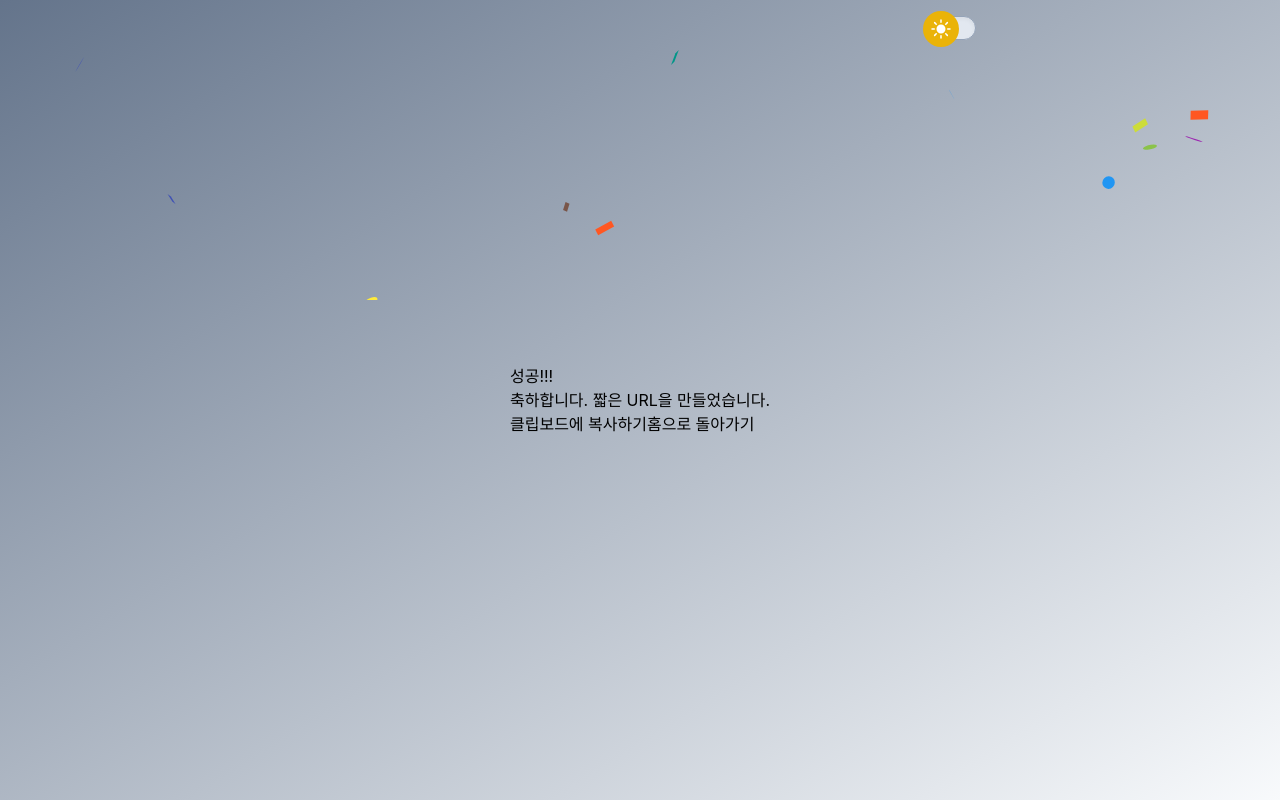
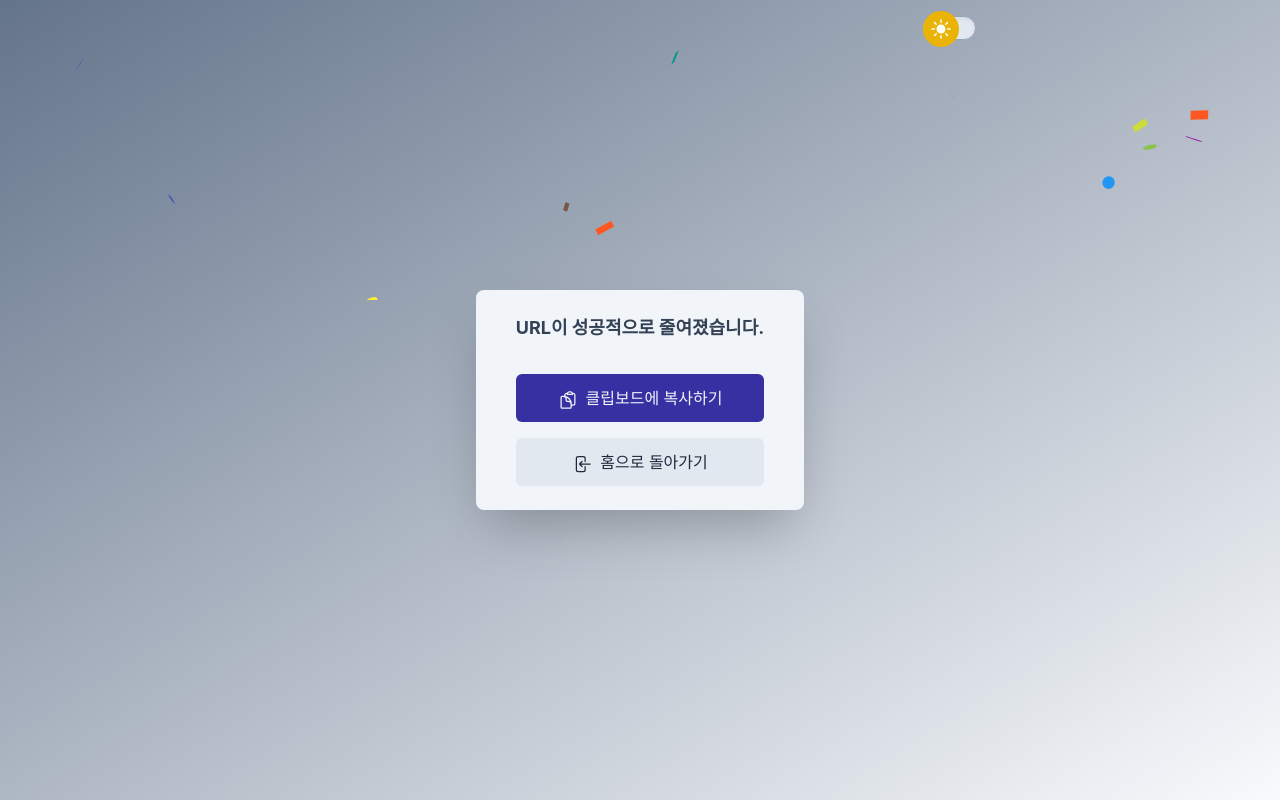
Before and after one commit to min33sky/next-url-shortener, a Next.js app: page /success in a window 1280 px wide. Shown: the top 800 px of the page. Built offline with nearby package versions, Linux system fonts and the light colour scheme; a web font is replaced by a local one.

Commit message:
feat: success page ui

```diff
--- a/src/app/success/page.tsx
+++ b/src/app/success/page.tsx
@@ -1,18 +1,60 @@
 'use client';
 
-import React from 'react';
+import useBaseStore from '@/store/useBaseStore';
+import Link from 'next/link';
+import React, { useCallback, useState } from 'react';
 import Confetti from 'react-confetti';
+import {
+  ClipboardDocumentCheckIcon,
+  ClipboardDocumentIcon,
+  ArrowLeftOnRectangleIcon,
+} from '@heroicons/react/24/outline';
+import { set } from 'zod';
 
 export default function SuccessPage() {
+  const [clicked, setClicked] = useState(false);
+  const { shortLink } = useBaseStore((state) => ({
+    shortLink: state.shortLink,
+  }));
+
+  console.log('shortLink: ', shortLink);
+
   // TODO: Width, Height를 동적으로 가져오도록 수정한다.
+
+  const copyToClipboard = useCallback(() => {
+    setClicked(true);
+    navigator.clipboard.writeText(shortLink);
+  }, [shortLink]);
+
+  const Icon = clicked ? ClipboardDocumentCheckIcon : ClipboardDocumentIcon;
 
   return (
     <div className="flex h-full items-center justify-center overflow-x-hidden">
-      <div>
-        <h1>성공!!!</h1>
-        <p>축하합니다. 짧은 URL을 만들었습니다.</p>
-        <button>클립보드에 복사하기</button>
-        <button>홈으로 돌아가기</button>
+      <div className="flex flex-col space-y-4 rounded-lg bg-slate-100 px-10 py-6 text-slate-700 shadow-2xl">
+        <h1 className="text-center text-lg font-bold">
+          URL이 성공적으로 줄여졌습니다.
+        </h1>
+        <p className="text-xl font-bold text-indigo-800">{shortLink}</p>
+        <button
+          aria-label="copy to clipboard"
+          onClick={copyToClipboard}
+          className="rounded-md bg-indigo-800 py-3 text-slate-100 transition hover:bg-indigo-900"
+        >
+          <Icon
+            className={`mr-2 inline-block h-5 w-5 ${
+              clicked ? 'text-emerald-300' : ''
+            }`}
+          />
+          클립보드에 복사하기
+        </button>
+        <Link
+          aria-label="go to home"
+          href="/"
+          className="w-full rounded-md bg-slate-200 py-3 text-center text-slate-800 transition hover:bg-slate-300"
+        >
+          <ArrowLeftOnRectangleIcon className="mr-2 inline-block h-5 w-5" />
+          홈으로 돌아가기
+        </Link>
       </div>
       <Confetti
         numberOfPieces={300}
--- a/src/components/AppClient.tsx
+++ b/src/components/AppClient.tsx
@@ -11,9 +11,10 @@ import useBaseStore from '@/store/useBaseStore';
 
 export default function AppClient() {
   const router = useRouter();
-  const { loading, setLoading } = useBaseStore((state) => ({
+  const { loading, setLoading, setShortLink } = useBaseStore((state) => ({
     loading: state.loading,
     setLoading: state.setLoading,
+    setShortLink: state.setShortLink,
   }));
 
   const [originalUrl, setOriginalUrl] = useState('');
@@ -29,10 +30,10 @@ export default function AppClient() {
         setLoading(true);
 
         const slug = shortUrl || nanoid(10);
+        const exists = await existsBySlug(shortUrl);
 
-        const exist = await existsBySlug(shortUrl);
-
-        if (exist) {
+        if (exists) {
+          // TODO: 토스트로 표시하기
           console.log('이미 존재하는 slug 입니다.');
           return;
         }
@@ -44,6 +45,7 @@ export default function AppClient() {
 
         console.log('response: ', response);
 
+        setShortLink(`${getBaseUrl()}/${slug}`);
         setOriginalUrl('');
         setShortUrl('');
         router.push('/success');
--- a/src/libs/appwrite.ts
+++ b/src/libs/appwrite.ts
@@ -19,7 +19,9 @@ const storage = new Storage(client);
  * DB에 Document를 생성합니다.
  * @param data DB에 저장할 데이터
  */
-const createDocument = async (data: Record<string, any>) => {
+const createDocument = async (
+  data: Record<string, any>,
+): Promise<ShortLink> => {
   try {
     return await databases.createDocument(
       process.env.NEXT_PUBLIC_APPWRITE_DATABASE_ID,
```
Also changed, not shown: 1 other file (tests, documents, lock files or other folders).
